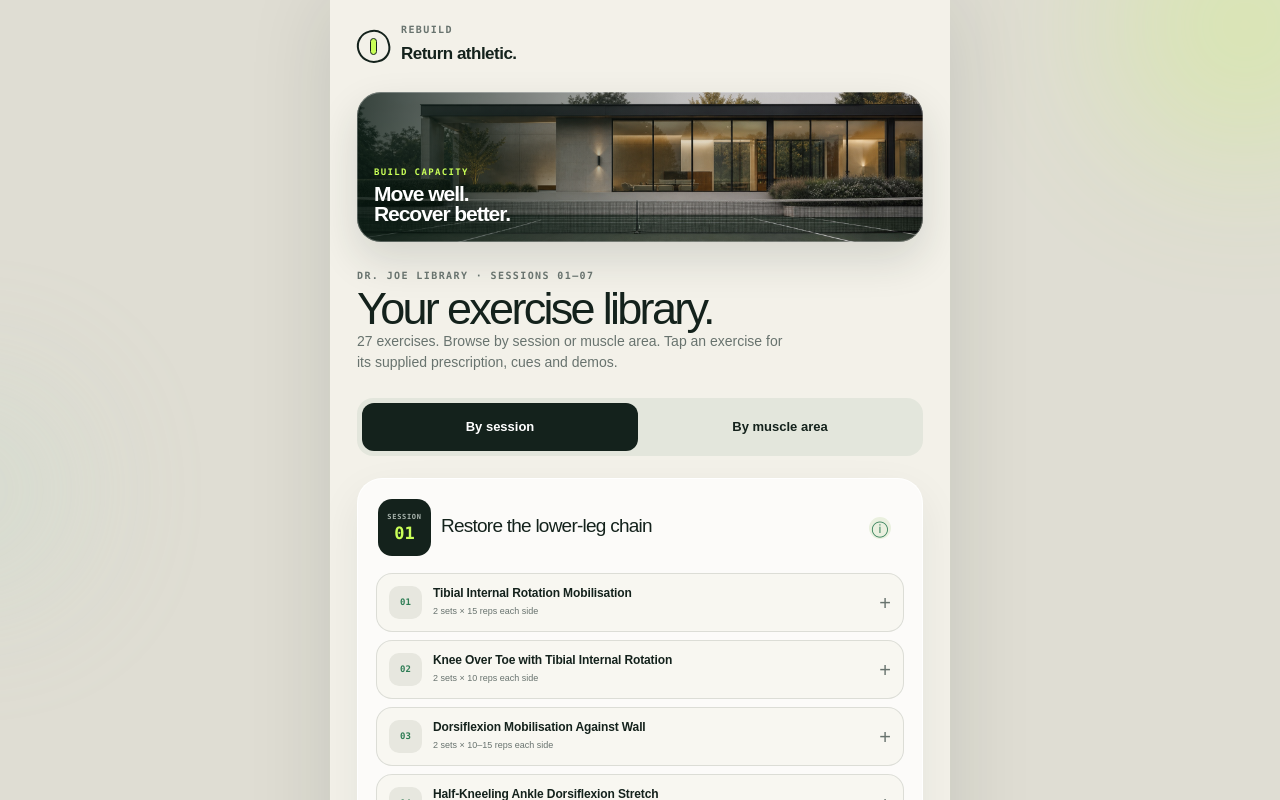
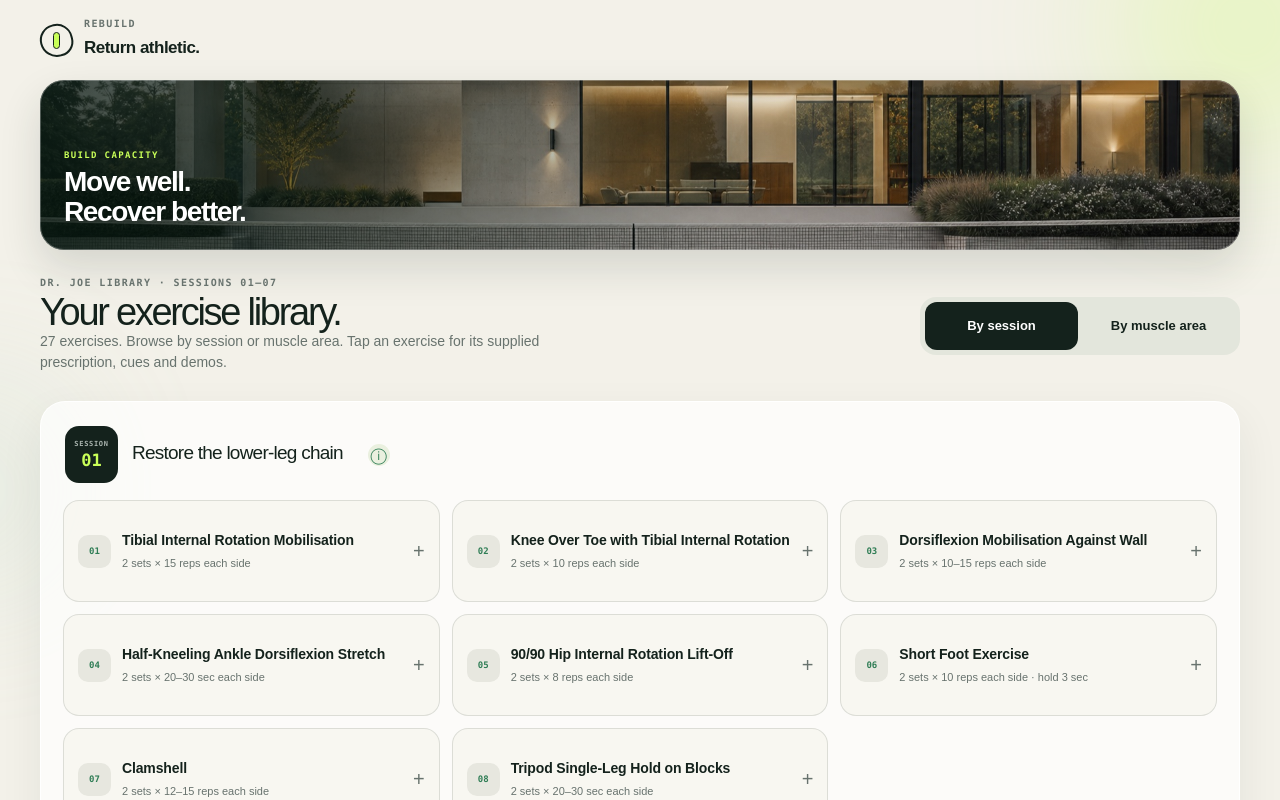
Before and after one commit to tuctuctuc7/rebuild-training, a Next.js app: page / in a window 1280 px wide. Shown: the top 800 px of the page. Built offline with nearby package versions, Linux system fonts and the light colour scheme.

Commit message:
[verified] Optimize Rebuild library for desktop and tablet (#13)
Co-authored-by: Tom Nguyen <tuc7@Toms-MacBook-Pro-16.local>

```diff
--- a/app/library-only.css
+++ b/app/library-only.css
@@ -18,6 +18,41 @@
 .library-only-shell .area-toggle .chevron { flex: 0 0 auto; }
 .library-only-shell .area-basis { margin: 12px 0 16px; color: var(--muted); font-size: 12px; line-height: 1.6; }
 .library-only-shell .library-exercise-copy, .library-only-shell .session-info { overflow-wrap: anywhere; }
+/* Keep the phone layout intact; wider screens get a bounded reading canvas.
+   Session/area groups remain full-width so source hierarchy never becomes masonry. */
+@media (min-width: 760px) {
+  .app-shell.library-only-shell { max-width: 1320px; padding-inline: 32px; }
+  .library-only-shell .status-bar-scrim { width: min(1320px, 100%); }
+  .library-only-shell .topbar { height: 80px; }
+  .library-only-shell .hero-art { min-height: 170px; margin-bottom: 28px; padding: 24px; background-position: center 58%; }
+  .library-only-shell .hero-art strong { font-size: 28px; max-width: 240px; line-height: 1.05; }
+  .library-only-shell .page-heading h2 { max-width: none; font-size: 38px; }
+  .library-only-shell .page-heading > p:last-child { max-width: 560px; margin-bottom: 0; }
+  .library-only-shell .library-tabs { max-width: 360px; }
+  .library-only-shell .library-session { padding: 22px; }
+  .library-only-shell .library-session > header { gap: 14px; }
+  .library-only-shell .library-session:not(.muscle-area) > header > h3 { flex: 0 1 auto; }
+  .library-only-shell .session-info { max-width: 760px; }
+  .library-only-shell .library-exercise-list { grid-template-columns: repeat(2, minmax(0, 1fr)); gap: 12px; align-items: start; }
+  .library-only-shell .library-exercise > button { min-height: 100px; padding: 14px; }
+  .library-only-shell .library-exercise-copy { flex: 1; }
+  .library-only-shell .library-exercise-copy strong { font-size: 14px; line-height: 1.4; }
+  .library-only-shell .library-exercise-copy small { font-size: 11px; line-height: 1.5; }
+  .library-only-shell .area-entry { min-width: 0; }
+  .library-only-shell .source-session { min-height: 30px; font-size: 11px; }
+  .library-only-shell .area-explainer, .library-only-shell .area-basis { max-width: 760px; }
+  .library-only-shell .muscle-area > header { padding-bottom: 0; }
+}
+@media (min-width: 1024px) {
+  .library-only-shell .library-screen { display: grid; grid-template-columns: minmax(0, 1fr) 320px; column-gap: 32px; align-items: center; }
+  .library-only-shell .page-heading { padding: 0 0 28px; }
+  .library-only-shell .library-tabs { margin-bottom: 28px; }
+  .library-only-shell [role="tabpanel"] { grid-column: 1 / -1; min-width: 0; }
+}
+@media (min-width: 1200px) {
+  .app-shell.library-only-shell { padding-inline: 40px; }
+  .library-only-shell .library-exercise-list { grid-template-columns: repeat(3, minmax(0, 1fr)); }
+}
 @media (max-width: 350px) {
   .library-only-shell .library-session { padding: 12px; }
   .library-only-shell .library-session h3 { font-size: 17px; }
--- a/public/get-fit/sw.js
+++ b/public/get-fit/sw.js
@@ -1,4 +1,4 @@
-const CACHE = "rebuild-shell-v14";
+const CACHE = "rebuild-shell-v15";
 const CACHE_PREFIX = "rebuild-shell-";
 const APP_ROOT = "/get-fit/";
 const CORE = [APP_ROOT, `${APP_ROOT}manifest.webmanifest`, `${APP_ROOT}icon-192.png`, `${APP_ROOT}icon-512.png`, `${APP_ROOT}rebuild-header-v2.jpg`];
--- /dev/null
+++ b/tests/desktop-browser-check.mjs
@@ -0,0 +1,61 @@
+// Run against a Next server; see library-browser-check.mjs for rootless setup.
+import assert from 'node:assert/strict';
+import { createRequire } from 'node:module';
+import { mkdir, writeFile } from 'node:fs/promises';
+const require = createRequire(import.meta.url);
+const { chromium } = require(process.env.PLAYWRIGHT_MODULE || 'playwright');
+const base = process.env.LIBRARY_BASE_URL || 'http://127.0.0.1:3138';
+const artifacts = process.env.QA_ARTIFACTS || '/tmp/rebuild-desktop-qa';
+await mkdir(artifacts, { recursive: true });
+const browser = await chromium.launch({ args: ['--no-sandbox'] });
+const results = [];
+try {
+  for (const width of [320, 390, 768, 1024, 1280, 1440, 1920]) {
+    const page = await browser.newPage({ viewport: { width, height: 1000 } });
+    const errors = [];
+    page.on('pageerror', e => errors.push(e.message));
+    await page.goto(`${base}/get-fit/`);
+    await page.evaluate(() => Promise.all(document.getAnimations().map(a => a.finished.catch(() => {}))));
+    const expected = width >= 1200 ? 3 : width >= 760 ? 2 : 1;
+    async function geometry() {
+      const boxes = await page.locator('.library-exercise-list').first().locator('[data-exercise-id]').evaluateAll(nodes => nodes.map(n => {
+        const r = n.getBoundingClientRect(); return { x: r.x, y: r.y, width: r.width };
+      }));
+      assert.equal(new Set(boxes.map(b => Math.round(b.x))).size, expected, `${width}: actual card columns`);
+      assert.equal(boxes.filter(b => Math.abs(b.y - boxes[0].y) < 1).length, Math.min(expected, boxes.length));
+      assert.ok(boxes.every(b => b.width >= (width < 760 ? 200 : 280)), 'readable cards');
+      assert.ok(await page.evaluate(() => document.documentElement.scrollWidth <= innerWidth), 'no horizontal overflow');
+      return boxes;
+    }
+    const boxes = await geometry();
+    if (width >= 760) {
+      const hero = await page.locator('.hero-art').boundingBox();
+      assert.ok(hero.height <= 200, 'bounded desktop hero');
+      const heading = await page.locator('.page-heading').boundingBox();
+      const tabs = await page.locator('.library-tabs').boundingBox();
+      if (width >= 1024) assert.ok(Math.abs(heading.y - tabs.y) < heading.height, 'navigation alongside heading');
+    }
+    if ([390, 1440].includes(width)) await page.screenshot({ path: `${artifacts}/desktop-session-${width}.png`, fullPage: true });
+    await page.getByRole('tab', { name: 'By muscle area' }).click();
+    assert.equal(await page.locator('[data-exercise-id]').count(), 0);
+    for (const toggle of await page.locator('.area-toggle').all()) await toggle.click();
+    await geometry();
+    const ids = await page.locator('[data-exercise-id]').evaluateAll(nodes => nodes.map(n => n.dataset.exerciseId));
+    assert.equal(ids.length, 31); assert.equal(new Set(ids).size, 27);
+    assert.deepEqual(errors, []);
+    results.push({ width, columns: expected, firstCardWidth: boxes[0].width, references: ids.length, unique: new Set(ids).size, errors });
+    if ([390, 1440].includes(width)) await page.screenshot({ path: `${artifacts}/desktop-area-${width}.png`, fullPage: true });
+    await page.close();
+  }
+  for (const route of ['/recovery-library/', '/recovery-library/vn/', '/tom/']) {
+    const page = await browser.newPage();
+    const response = await page.goto(base + route);
+    assert.equal(response.status(), 200);
+    assert.equal(await page.locator('.library-only-shell').count(), 0);
+    assert.ok(await page.locator('h1').innerText());
+    results.push({ route, status: response.status(), heading: await page.locator('h1').innerText() });
+    await page.close();
+  }
+  await writeFile(`${artifacts}/desktop-checks.json`, JSON.stringify(results, null, 2));
+  console.log(JSON.stringify(results, null, 2));
+} finally { await browser.close(); }
--- a/tests/library-browser-check.mjs
+++ b/tests/library-browser-check.mjs
@@ -32,6 +32,8 @@ try {
     assert.equal(await page.getByRole('tab').count(), 2);
     assert.equal(await page.locator('.week-chip,.bottom-nav,[role="timer"],input[type="range"],.set-check,.checkin-card').count(), 0);
     const info = page.getByRole('button', { name: 'About session 01', exact: true });
+    // Entry animations affect measured visual hit targets; wait before geometry assertions.
+    await page.evaluate(() => Promise.all(document.getAnimations().map(animation => animation.finished.catch(() => {}))));
     const target = await info.boundingBox();
     assert.ok(target.width >= 44 && target.height >= 44, 'info touch target');
     const icon = await info.locator('span').boundingBox();
```
Also changed, not shown: 1 other file (tests, documents, lock files or other folders).
